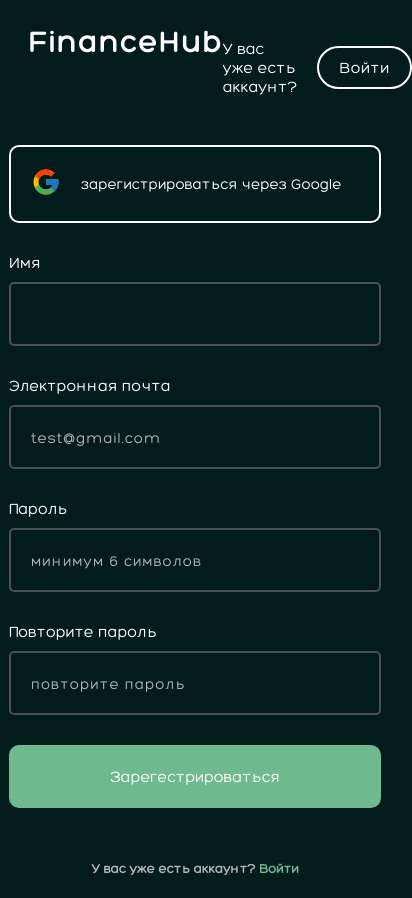
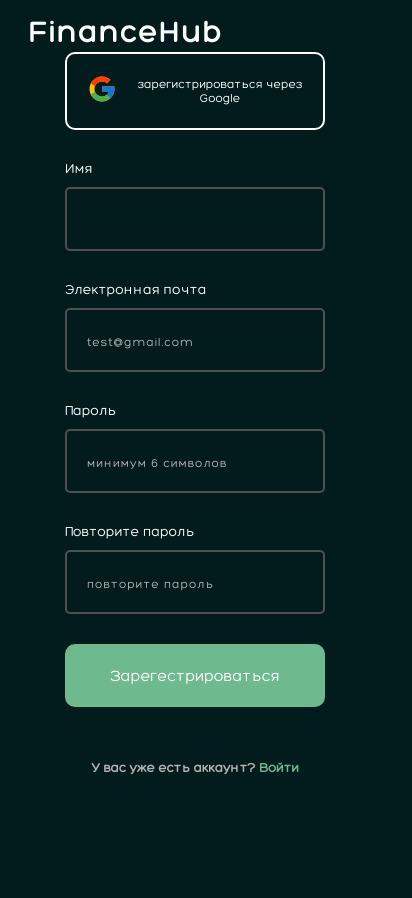
Before and after one commit to Chessman12345/financehub, a React (Vite) app: page /Register in a window 390 px wide. Shown: the whole page, 412 px wide, since content can reach past the window. After the commit the page ends 844 px from the top, so only its background shows below. Built offline with nearby package versions, Linux system fonts and the light colour scheme.

Commit message:
register

```diff
--- a/src/Css/Header.css
+++ b/src/Css/Header.css
@@ -73,6 +73,7 @@
     display: flex;
     align-items: center;
     gap: 20px;
+    background-color: inherit;
 }
 
 .Header__buttons button {
@@ -116,6 +117,7 @@ button {
 a {
     padding: 0;
     margin: 0;
+    background-color: inherit;
 }
 
 .Header__burger {
--- a/src/Css/RegisterPage.css
+++ b/src/Css/RegisterPage.css
@@ -113,3 +113,47 @@ h5 a {
     display: flex;
     justify-content: center;
 }
+
+@media (max-width: 480px) {
+
+    .RegisterPage__main-google-text {
+        font-size: 12px;
+    }
+
+    .RegisterPage__header {
+        padding: 5px 20px;
+        display: flex;
+        justify-content: space-between;
+    }
+
+    .RegisterPage__main-title {
+        margin-bottom: 20px;
+    }
+
+    form {
+        width: 260px;
+        display: flex;
+        flex-direction: column;
+        gap: 30px;
+    }
+
+    .RegisterPage__header--haveAnAccount {
+        display: none;
+    }
+
+    .RegisterPage__main-title h2 {
+        font-size: 20px;
+    }
+
+    label {
+        font-size: 14px;
+    }
+
+    input {
+        font-size: 12px;
+    }
+
+    .RegisterPage__main-gmail-input input::placeholder {
+        font-size: 12px;
+    }
+}
```
